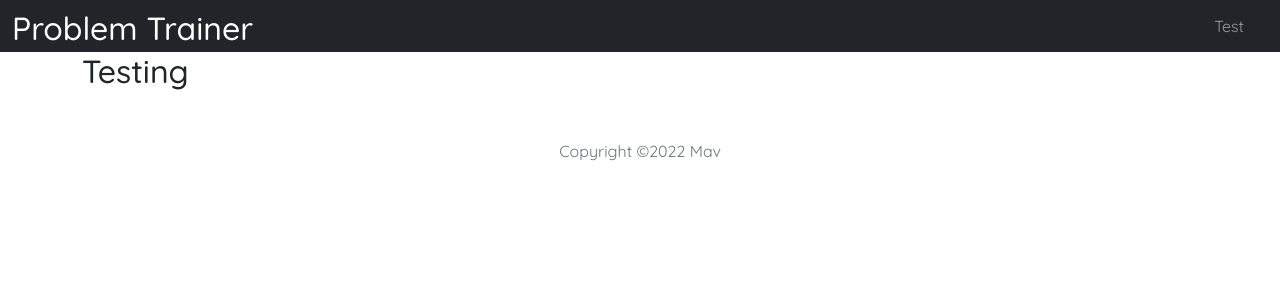
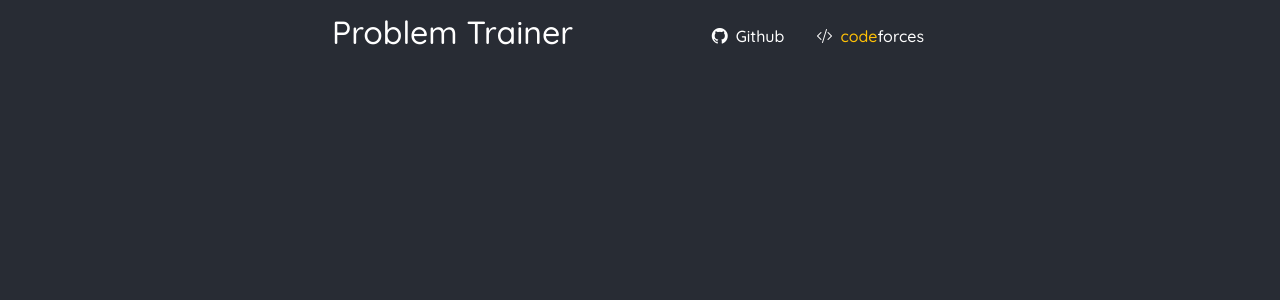
Before and after one commit to masterMav/ProblemTrainer.v.2, a React (Create React App) app in the folder Frontend/: page /test in a window 1280 px wide. Shown: the top 300 px of the page. Built offline with nearby package versions, Linux system fonts and the light colour scheme.

Commit message:
HomePage tmp

```diff
--- a/Frontend/src/App.js
+++ b/Frontend/src/App.js
@@ -9,19 +9,21 @@ function App() {
   return (
     <Router>
       <div className="nothing">
-        <Navbar />
         <Switch>
           <Route exact path="/">
+            <Navbar />
             <Home />
+            <Footer />
           </Route>
           <Route path="/dashboard">
+            <Navbar />
             <Dashboard />
+            <Footer />
           </Route>
           <Route path="/test">
             <Test />
           </Route>
         </Switch>
-        <Footer />
       </div>
     </Router>
   );
--- a/Frontend/src/Dashboard.js
+++ b/Frontend/src/Dashboard.js
@@ -3,6 +3,7 @@ import { useLocation } from "react-router-dom";
 import ProblemList from "./ProblemList";
 
 const Dashboard = () => {
+  document.body.style.backgroundColor = "#ffffff";
   const [list, setList] = useState("");
   const [error, setError] = useState("");
   const [loading, setLoading] = useState(true);
--- a/Frontend/src/Home.js
+++ b/Frontend/src/Home.js
@@ -13,7 +13,7 @@ const Home = () => {
       .then((data) =>
         history.push({
           pathname: "/dashboard",
-          state: handle,
+          state: data.data.result[0].handle,
         })
       )
       .catch((error) => {
--- a/Frontend/src/Navbar.js
+++ b/Frontend/src/Navbar.js
@@ -2,7 +2,6 @@ import { Link } from "react-router-dom";
 
 const Navbar = () => {
   return (
-    <div className="nothing">
     <nav className="navbar navbar-expand-md navbar-dark bg-dark m-0 p-0">
       <div className="container-fluid">
         <Link to="/" className="navbar-brand">
@@ -28,7 +27,6 @@ const Navbar = () => {
         </div>
       </div>
     </nav>
-    </div>
   );
 };
 
--- a/Frontend/src/ProblemList.js
+++ b/Frontend/src/ProblemList.js
@@ -8,7 +8,7 @@ const ProblemList = ({ list, handle }) => {
   const [error, setError] = useState("");
   const abortCont = new AbortController();
 
-  //For updating verdicts it compares all user subs & finalList
+  // For updating verdicts it compares all user subs & finalList
   const updateVerdict = () => {
     fetch(`https://codeforces.com/api/user.status?handle=${handle}&lang=en`, {
       signal: abortCont.signal,
@@ -19,7 +19,7 @@ const ProblemList = ({ list, handle }) => {
       })
       .then((data) => {
         console.log("fetched successfully");
-        //mark all submitted problems
+        // mark all submitted problems
         const subMap = new Map();
         data.result.forEach((i) => {
           const str = `${i.problem.index}. ${i.problem.name}`;
@@ -33,7 +33,7 @@ const ProblemList = ({ list, handle }) => {
           subMap.set(str, Math.max(newVerdict, prvsVerdict));
         });
 
-        //now compare them to saved problems
+        // now compare them to saved problems
         const listWithVerdict = finalList.map((listItem) => {
           let updatedVerdict;
           if (subMap.get(listItem.problemName) === undefined)
@@ -78,7 +78,7 @@ const ProblemList = ({ list, handle }) => {
   const handleSubmit = (e) => {
     e.preventDefault();
 
-    //Check problemCode format errors
+    // Check problemCode format errors
     const codeArray = problemCode.split("_");
     if (codeArray.length !== 2 || codeArray[0] === "" || codeArray[1] === "") {
       setError("Please enter correct Problem Code.");
@@ -102,14 +102,14 @@ const ProblemList = ({ list, handle }) => {
               verdict: 0,
             },
           ]);
-          //Change listChanged state to update useEffect as well.
+          // Change listChanged state to update useEffect as well.
           setListChanged(!listChanged);
         })
         .catch((err) => setError(err.response.statusText));
     }
   };
 
-  //DELETE FROM userDB & update finalList here.
+  // DELETE FROM userDB & update finalList here.
   const deleteClick = (_id) => {
     axios
       .delete(`http://localhost:5000/api/delete/${_id}`)
@@ -120,7 +120,7 @@ const ProblemList = ({ list, handle }) => {
         });
 
         setFinalList(updatedList);
-        //Change listChanged state to update useEffect as well.
+        // Change listChanged state to update useEffect as well.
         setListChanged(!listChanged);
       })
       .catch((err) => setError(err.response.statusText));
@@ -134,14 +134,15 @@ const ProblemList = ({ list, handle }) => {
   return (
     <div className="nothing">
       {/* Black BG */}
-      <div className="bg-dark text-secondary px-4 pt-4 text-center">
-        <div className="pb-5">
+      <div className="bg-dark text-secondary px-4 pt-md-0 pt-4 text-center">
+        <div className="pb-md-5 pb-2">
           <h5 className="display-6 fw-bold text-white mb-3">
             Welcome {handle}
           </h5>
           <p className="fs-5 my-4">
-            Simply paste the Problem Code which is made by the contestID (Eg:
-            1760, 80, etc.) & Problem Index (Eg: A, B, D1).
+            Simply paste the Problem Code which is made by the:
+            <br />
+            contestID (Eg: 1760, 80, etc.) & Problem Index (Eg: A, B, D1).
             <br />
             Use this format contestID_problemIndex.
           </p>
--- a/Frontend/src/Test.js
+++ b/Frontend/src/Test.js
@@ -1,9 +1,53 @@
-import { useState } from "react";
+import { Link } from "react-router-dom";
 
 const Test = () => {
+  document.body.style.backgroundColor = "#282c34";
   return (
-    <div className="container">
-      <h2>Testing</h2>
+    <div className="myHeading">
+      <nav className="navbar navbar-expand-sm navbar-dark">
+        <div className="container-fluid">
+          <span className="navbar-brand text-white">
+            <h2>Problem Trainer</h2>
+          </span>
+          <button
+            className="navbar-toggler"
+            type="button"
+            data-bs-toggle="collapse"
+            data-bs-target="#navbarSupportedContent"
+          >
+            <span className="navbar-toggler-icon"></span>
+          </button>
+          <div className="collapse navbar-collapse" id="navbarSupportedContent">
+            <ul className="navbar-nav ms-auto">
+              <li className="nav-item me-3">
+                <Link
+                  className="nav-link active text-white h6 mt-md-2"
+                  to={{
+                    pathname: "https://github.com/masterMav/ProblemTrainer",
+                  }}
+                  target="_blank"
+                >
+                  <i className="bi-github me-2" />
+                  Github
+                </Link>
+              </li>
+              <li className="nav-item me-3">
+                <Link
+                  className="nav-link active text-white h6 mt-md-2"
+                  to={{
+                    pathname: "https://codeforces.com/profile/manav_kp",
+                  }}
+                  target="_blank"
+                >
+                  <i className="bi-code-slash me-2" />
+                  <span className="text-warning">code</span>
+                  forces
+                </Link>
+              </li>
+            </ul>
+          </div>
+        </div>
+      </nav>
     </div>
   );
 };
--- a/Frontend/src/index.css
+++ b/Frontend/src/index.css
@@ -42,6 +42,11 @@ code {
   margin: auto;
 }
 
+.myHeading {
+  width: 50%;
+  margin: auto;
+}
+
 @media only screen and (max-width: 600px) {
   .myTable {
     width: 98%;
@@ -51,4 +56,8 @@ code {
     width: 90%;
     margin: auto;
   }
+  .myHeading {
+    width: 100%;
+    margin: auto;
+  }
 }
```
Lines whose indentation alone changed are shown as unchanged.
